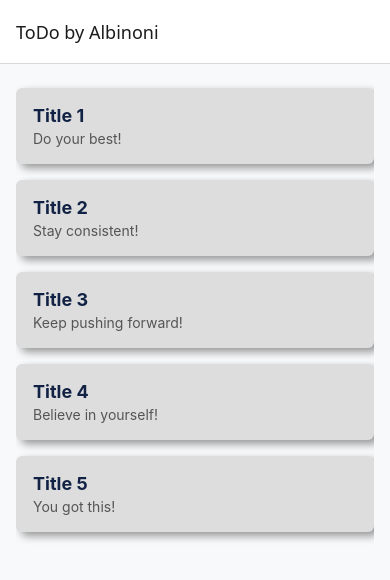
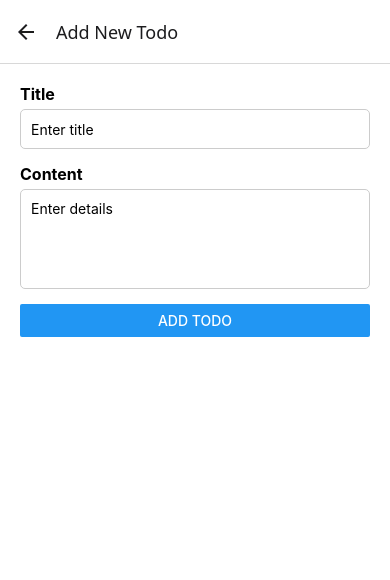
Before and after one commit to Fevine/ToDo_Expo, a React Native app: screen /AddTodo in a window 390 px wide. Shown: the top 580 px of the page. Built offline with nearby package versions, Linux system fonts and the light colour scheme.

Commit message:
Todos connected to asyncstorage

```diff
--- a/App.js
+++ b/App.js
@@ -1,10 +1,11 @@
 import MainRoute from './mainRoute';
+import { TodoProvider } from './src/Context/TodoContext';
 
 export default function App() {
   return (
-    <>
+    <TodoProvider>
       <MainRoute />
-    </>
+    </TodoProvider>
   );
 }
 
--- a/mainRoute.jsx
+++ b/mainRoute.jsx
@@ -1,10 +1,13 @@
 import React from 'react';
+import { Ionicons } from '@expo/vector-icons';
+import { TouchableOpacity } from 'react-native';
+import { NavigationContainer } from '@react-navigation/native';
+import { createNativeStackNavigator } from '@react-navigation/native-stack';
+import AddTodoScreen from './src/Screens/AddTodo';
 import HomeScreen from './src/Screens/Home';
 import DetailScreen from './src/Screens/ToDoDetail';
-import { NavigationContainer } from '@react-navigation/native';
-import { createNativeStackNavigator } from '@react-navigation/native-stack';
 
-const Stack = createNativeStackNavigator()
+const Stack = createNativeStackNavigator();
 
 export default function MainRoute() {
   return (
@@ -13,12 +16,28 @@ export default function MainRoute() {
         <Stack.Screen
           name="Home"
           component={HomeScreen}
-          options={{ title: 'ToDo by Albinoni' }}
+          options={({ navigation }) => ({
+            title: 'ToDo by Albinoni',
+            headerRight: () => (
+              <TouchableOpacity onPress={() => navigation.navigate('AddTodo')} style={{ marginRight: 15 }}>
+                <Ionicons name="add-circle-outline" size={28} color="black" />
+              </TouchableOpacity>
+            ),
+          })}
         />
 
-        <Stack.Screen name="Detail" component={DetailScreen} />
+        <Stack.Screen
+          name="Detail"
+          component={DetailScreen}
+          options={({ route }) => ({ title: route.params?.item.title || 'Todo Detail' })}
+        />
 
+        <Stack.Screen
+          name="AddTodo"
+          component={AddTodoScreen}
+          options={{ title: 'Add New Todo' }}
+        />
       </Stack.Navigator>
     </NavigationContainer>
-  )
+  );
 }
--- a/package.json
+++ b/package.json
@@ -21,7 +21,8 @@
     "react-native": "0.76.7",
     "react-native-safe-area-context": "4.12.0",
     "react-native-screens": "~4.4.0",
-    "react-native-web": "~0.19.13"
+    "react-native-web": "~0.19.13",
+    "uuid": "^11.1.0"
   },
   "devDependencies": {
     "@babel/core": "^7.20.0"
--- a/src/Context/TodoContext.jsx
+++ b/src/Context/TodoContext.jsx
@@ -19,4 +19,4 @@ export const TodoProvider = ({ children }) => {
   );
 };
 
-export const useTodo = () => useContext(todosContext);
+export const useTodos = () => useContext(todosContext);
--- a/src/Hooks/useAsyncstorage.jsx
+++ b/src/Hooks/useAsyncstorage.jsx
@@ -2,6 +2,7 @@ import React from 'react';
 import AsyncStorage from '@react-native-async-storage/async-storage';
 
 function useAsyncStorage(storagename, defaultValue = '') {
+
   const [data, setData] = React.useState(null);
 
   React.useEffect(() => {
--- /dev/null
+++ b/src/Screens/AddTodo.jsx
@@ -0,0 +1,80 @@
+import { StyleSheet, Text, View, TextInput, Button } from 'react-native';
+import React, { useState } from 'react';
+import { useTodos } from '../Context/TodoContext';
+import { v4 as uuidv4 } from 'uuid';
+
+const AddTodoScreen = ({ navigation }) => {
+
+  const { Todos, setTodos } = useTodos()
+
+  const [title, setTitle] = useState('');
+  const [content, setContent] = useState('');
+
+  const handleAddTodo = () => {
+    if (title.trim() && content.trim()) {
+      // Save the new todo (You can implement AsyncStorage or Context API here)
+      setTodos([...Todos, {
+        id: uuidv4(),
+        title,
+        content,
+      }])
+      console.log('New Todo:', { title, content });
+      navigation.goBack(); // Navigate back after adding
+    }
+  };
+
+  return (
+    <View style={styles.container}>
+      <Text style={styles.label}>Title</Text>
+      <TextInput
+        style={styles.input}
+        placeholder="Enter title"
+        value={title}
+        onChangeText={setTitle}
+      />
+
+      <Text style={styles.label}>Content</Text>
+      <TextInput
+        style={styles.textArea}
+        placeholder="Enter details"
+        value={content}
+        onChangeText={setContent}
+        multiline
+      />
+
+      <Button title="Add Todo" onPress={handleAddTodo} />
+    </View>
+  );
+};
+
+export default AddTodoScreen;
+
+const styles = StyleSheet.create({
+  container: {
+    flex: 1,
+    padding: 20,
+    backgroundColor: '#fff',
+  },
+  label: {
+    fontSize: 16,
+    fontWeight: 'bold',
+    marginBottom: 5,
+  },
+  input: {
+    height: 40,
+    borderColor: '#ccc',
+    borderWidth: 1,
+    borderRadius: 5,
+    paddingHorizontal: 10,
+    marginBottom: 15,
+  },
+  textArea: {
+    height: 100,
+    borderColor: '#ccc',
+    borderWidth: 1,
+    borderRadius: 5,
+    paddingHorizontal: 10,
+    paddingVertical: 10,
+    marginBottom: 15,
+  },
+});
--- a/src/Screens/Home.jsx
+++ b/src/Screens/Home.jsx
@@ -1,13 +1,16 @@
 import { FlatList, StyleSheet, Text, View } from 'react-native';
 import React from 'react';
 import TodoCard from '../Components/TodoCard';
-import { TempData } from '../Data/TempData';
+import { useTodos } from '../Context/TodoContext';
 
 const HomeScreen = () => {
+
+  const { Todos, setTodos } = useTodos()
+
   return (
     <View style={styles.container}>
       <FlatList
-        data={TempData}
+        data={Todos}
         keyExtractor={(item) => item.id.toString()}
         renderItem={({ item }) => (
           <TodoCard
```
Also changed, not shown: 1 other file (tests, documents, lock files or other folders).
